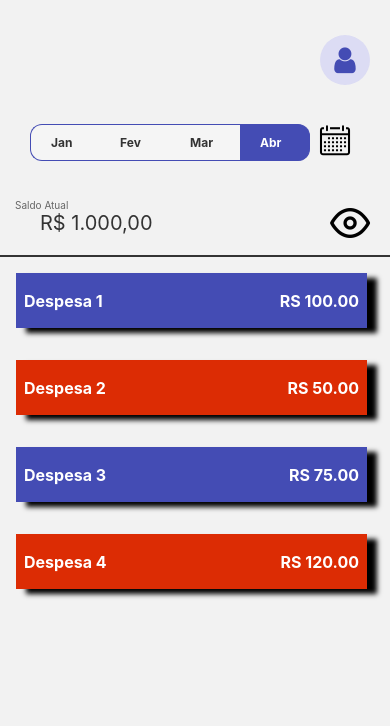
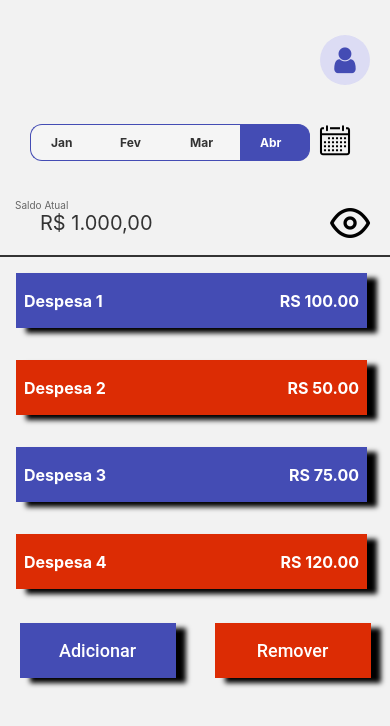
Before and after one commit to ICEI-PUC-Minas-PMV-ADS/PMV-ADS-2023-1-E3-PROJ-MOV-T3-Time5-MinhasEconomias, a React Native app in the folder src/minhasEconomias/: screen /Home in a window 390 px wide. Shown: the top 726 px of the page. Built offline with nearby package versions, Linux system fonts and the light colour scheme.

Commit message:
feat: adicionando botoes para acao de remover ou cadastrar.

```diff
--- a/src/minhasEconomias/src/pages/Home/index.tsx
+++ b/src/minhasEconomias/src/pages/Home/index.tsx
@@ -12,6 +12,7 @@ import {
   ExpenseName,
   ExpenseValue,
 } from '../../components/Button/styles';
+import Button from '../../components/Button';
 
 const Home = () => {
   const {navigate} = useNavigation();
@@ -49,6 +50,12 @@ const Home = () => {
   const getButtonColor = (index: number) => {
     return index % 2 === 0 ? 'purple' : '#red';
   };
+
+  // TODO: chamar tela de cadastro de com
+  function handleCadastraDespesaouLucro() {}
+
+  // TODO: chamar exclusão
+  function handleRemoveDespesaouLucro() {}
 
   return (
     <View style={styles.container}>
@@ -120,6 +127,21 @@ const Home = () => {
           );
         })}
       </ScrollView>
+
+      <View style={styles.buttonsContainer}>
+        <Button
+          text="Adicionar"
+          color="purple"
+          halfSize={true}
+          onPress={handleCadastraDespesaouLucro}
+        />
+        <Button
+          text="Remover"
+          halfSize={true}
+          color="red"
+          onPress={handleRemoveDespesaouLucro}
+        />
+      </View>
     </View>
   );
 };
--- a/src/minhasEconomias/src/pages/Home/styles.ts
+++ b/src/minhasEconomias/src/pages/Home/styles.ts
@@ -99,6 +99,12 @@ const styles = StyleSheet.create({
     height: 2,
     backgroundColor: '#343434',
   },
+  buttonsContainer: {
+    flexDirection: 'row',
+    justifyContent: 'center',
+    alignItems: 'center',
+    width: '100%',
+  },
 });
 
 export default styles;
```
